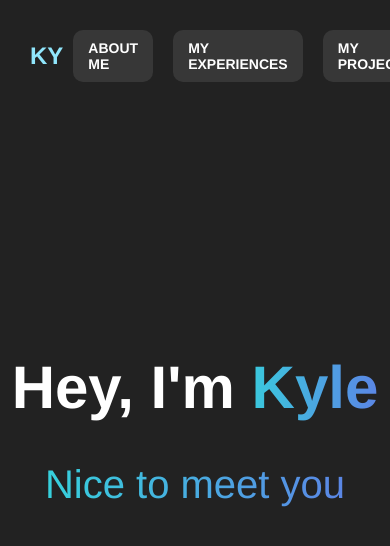
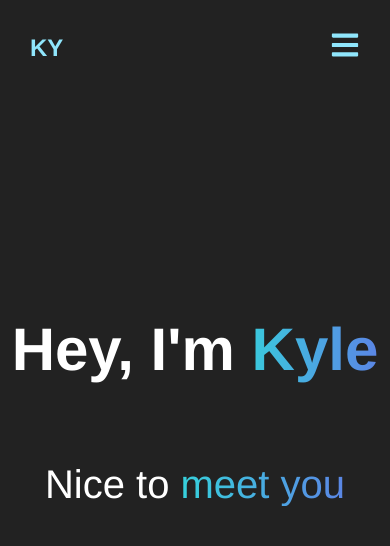
Before and after one commit to KyleYung/personal-website, a React (Create React App) app: page / in a window 390 px wide. Shown: the top 546 px of the page. Built offline with nearby package versions, Linux system fonts and the light colour scheme.

Commit message:
added media screen for navbar and home page

```diff
--- a/src/components/navbar/index.jsx
+++ b/src/components/navbar/index.jsx
@@ -37,7 +37,7 @@ const Navbar = () => {
                         KY
                     </Link>
                 </div>
-                <ul className="navbar-container-menu">
+                <ul className= {`navbar-container-menu ${toggleIcon ? 'active' : ''} `}>
                     {data.map((item, key) => (
                         <li key={key} className="navbar-container-menu-item">
                             {item.isSocial ? (
--- a/src/components/navbar/styles.css
+++ b/src/components/navbar/styles.css
@@ -12,7 +12,7 @@
 
 /* Logo Styling */
 .navbar-container-logo {
-    font-size: 24px;
+    font-size: 1.2rem;
     font-weight: bold;
     color: #90E6FC;
     text-decoration: none;
@@ -28,7 +28,7 @@
 }
 
 /* Menu Item Styling */
-    .navbar-container-menu-item {
+.navbar-container-menu-item {
     margin: 0 10px;
 }
 
@@ -55,6 +55,40 @@
     display: none;
 }
 
-@media only screen and (max-width: 768px) {
+@media only screen and (max-width: 900px) {
+    .navbar-container-menu {
+        display: flex;
+        flex-direction: column;
+        justify-content: center;
+        position: absolute;
+        top: 80px;
+        width: 100%;
+        left: -110%;
+        opacity: 1;
+        transition: all 0.5s ease;
+    }
 
+    .navbar-container-menu.active {
+        background:  #222222;
+        left: 0px;
+        opacity: 1;
+    }
+
+    .navbar-container-menu-item {
+        margin: 0px;
+        padding: 20px 0px;
+        width: 100%;
+    }
+
+    .navbar-container-menu-item-link {
+        background: inherit;
+        border-bottom: 1px solid rgb(55, 55, 55);
+        font-size: 1rem;
+    }
+
+    .nav-icon {
+        display: block;
+        cursor: pointer;
+        color: #90E6FC;
+    }
 }
--- a/src/pages/home/index.jsx
+++ b/src/pages/home/index.jsx
@@ -6,7 +6,7 @@ const Home=()=>{
         <section className="home" id="home">
             <div className="home-container">
                 <h1 className="home-heading">Hey, I'm<span> Kyle</span></h1>
-                <p className="home-description">Nice to meet you</p>
+                <p className="home-description">Nice to <span>meet you</span></p>
             </div>
         </section>
     )
--- a/src/pages/home/styles.css
+++ b/src/pages/home/styles.css
@@ -38,6 +38,11 @@
 
 .home-description {
     font-size: 4rem;
+    line-height: 6rem;
+    color: #fff;
+}
+
+.home-description span {
     background: #36D1DC;
     background: -webkit-linear-gradient(to right,#36D1DC,#5B86E5);
     background: linear-gradient(to right,#36D1DC,#5B86E5);
```
